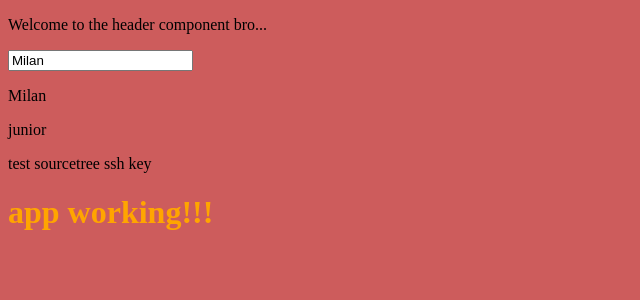
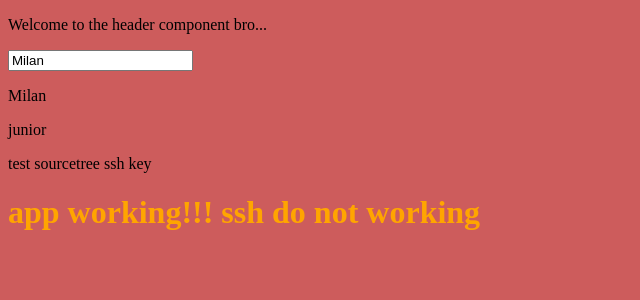
Before and after one commit to milanzivanov/portfolio-dev, an Angular app: page / in a window 1280 px wide. Shown: the top 300 px of the page, without its empty margins (0-640 px from the left). Built offline with nearby package versions, Linux system fonts and the light colour scheme.

Commit message:
adding changes 19062017

```diff
--- a/src/app/app.component.ts
+++ b/src/app/app.component.ts
@@ -7,5 +7,5 @@ import  {HeaderComponent} from './header/header.component'
   styleUrls: ['./app.component.css']
 })
 export class AppComponent {
-  title = 'app working!!!';
+  title = 'app working!!! ssh do not working';
 }
```
